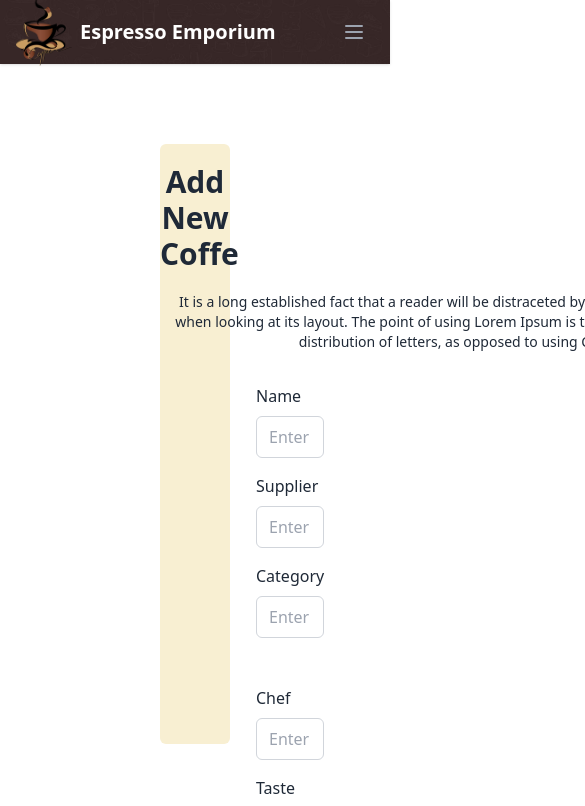
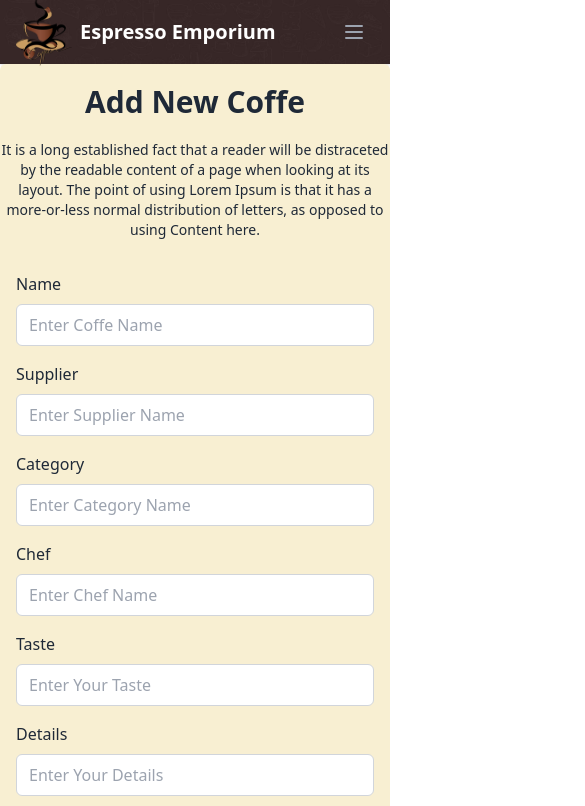
Before and after one commit to jubair-jx/the-coffe-hub-client, a React (Vite) app: page /addnew in a window 390 px wide. Shown: the top 806 px of the page, 585 px wide, since content can reach past the window. Built offline with nearby package versions, Linux system fonts and the light colour scheme.

Commit message:
form responsive done

```diff
--- a/src/components/AddPage/Add.jsx
+++ b/src/components/AddPage/Add.jsx
@@ -1,20 +1,42 @@
 import React from "react";
 
 const Add = () => {
+  const handleSubmitForm = (e) => {
+    e.preventDefault();
+    const form = e.target;
+    const name = form.coffeName.value;
+    const supplierName = form.supplierName.value;
+    const category = form.category.value;
+    const chef = form.chef.value;
+    const taste = form.taste.value;
+    const details = form.details.value;
+    const photoUrl = form.photoUrl.value;
+
+    const coffeAdd = {
+      name,
+      supplierName,
+      category,
+      chef,
+      taste,
+      details,
+      photoUrl,
+    };
+  };
   return (
     <div>
-      <div className="rounded-md bg-[#f8efd2] mx-40 my-20 h-[600px] ">
+      <div className="rounded-md bg-[#f8efd2] md:mx-40 md:my-20 h-[930px]  md:h-[600px] ">
         <div className="text-center">
           <h1 className="text-3xl font-bold pt-5">Add New Coffe</h1>
-          <p className="mt-5 w-[650px] text-sm mx-auto ">
+          <p className="mt-5 md:w-[650px] text-sm mx-auto ">
             It is a long established fact that a reader will be distraceted by
             the readable content of a page when looking at its layout. The point
             of using Lorem Ipsum is that it has a more-or-less normal
             distribution of letters, as opposed to using Content here.
           </p>
         </div>
+        <form onSubmit={handleSubmitForm}>
           <div className=" grid md:grid-cols-2 ">
-          <div className="mt-8 ml-20">
+            <div className="mt-8 md:ml-20">
               <div className=" mb-4 w-full md:w-9/12 px-4">
                 <label className="block font-medium mb-2">Name</label>
                 <input
@@ -43,7 +65,7 @@ const Add = () => {
                 />
               </div>
             </div>
-          <div className="mt-8 ml-20">
+            <div className="md:mt-8 md:ml-20">
               <div className=" w-full md:w-9/12 mb-4 px-4">
                 <label className="block font-medium mb-2">Chef</label>
                 <input
@@ -78,7 +100,7 @@ const Add = () => {
             <input
               type="text"
               placeholder="Enter Photo URL"
-            name="details"
+              name="photoUrl"
               className="w-full py-2 px-3 border border-gray-300 rounded-md"
             />
           </div>
@@ -87,6 +109,7 @@ const Add = () => {
               Add Coffee
             </button>
           </div>
+        </form>
       </div>
     </div>
   );
```
Lines whose indentation alone changed are shown as unchanged.
